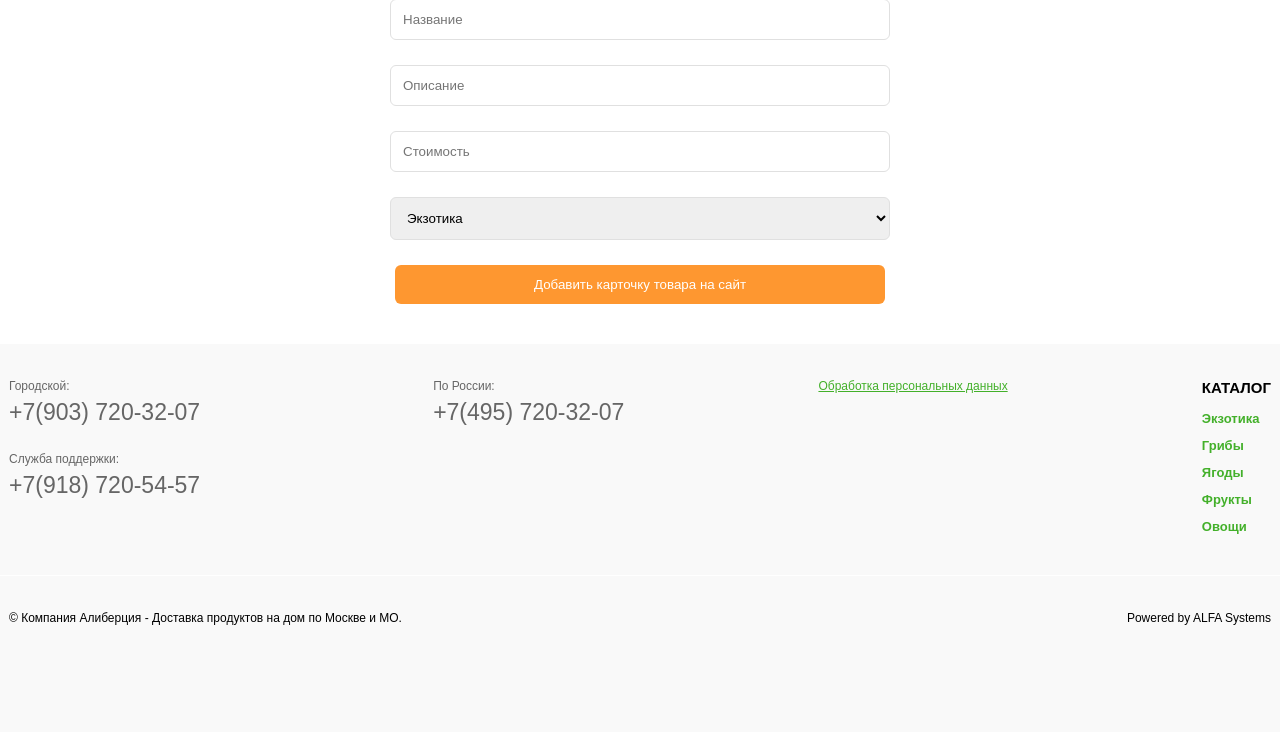
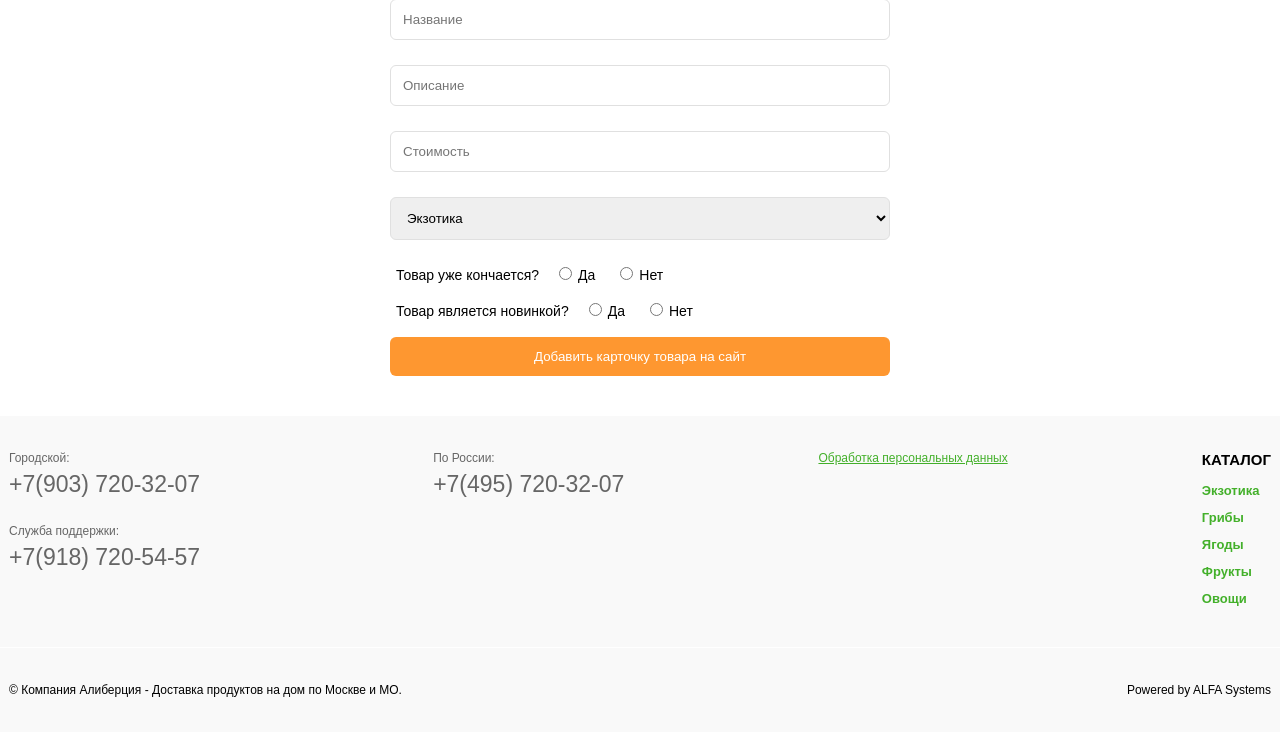
Before and after one commit to Rollfreeze/shopProject, a PHP site: page /add_advertisment.php in a window 1280 px wide. Shown: the part 428-1160 px from the top of the page. Before the commit the page ends 1053 px from the top, so only its background shows below. Run offline with PHP 8.4, Linux system fonts and the light colour scheme.

Commit message:
кончается и новинка

```diff
--- a/src/css/style.css
+++ b/src/css/style.css
@@ -838,7 +838,7 @@ td {
     width: 100%;
 }
 
-.auth_form_button {
+.auth_form_button, .auth_form_button-2 {
     background-color: #FE9730;
     color: #ffffff;
     width: 98%;
@@ -853,8 +853,22 @@ td {
     margin-bottom: 40px;
 }
 
-.auth_form_button:hover {
+.auth_form_button:hover, .auth_form_button-2:hover {
     background-color: #e47a10;
+}
+
+.auth_form_button-2 {
+    width: 100%;
+}
+
+.radio-text {
+    font-size: 14px;
+    color: #000;
+    font-family: sans-serif;
+    padding-top: 2px;
+    padding-left: 6px;
+    margin-right: 25px;
+    display: inline-block;
 }
 
 .good-item-page-avatar {
--- a/src/pages/add_advertisment.php
+++ b/src/pages/add_advertisment.php
@@ -40,8 +40,23 @@
                     <option value="Фрукты">Фрукты</option>
                     <option value="Овощи">Овощи</option>
                 </select>
+                <div class="radio-box">
+                    <p class="radio-text" style="margin-right: 20px;">Товар уже кончается?</p>
+                    <input type="radio" value="true" name="is_running_out_soon" id="running_out_soon_ture">
+                    <label for="running_out_soon_ture" class="radio-text">Да</label>
+                    <input type="radio" value="false" name="is_running_out_soon" id="running_out_soon_false">
+                    <label for="running_out_soon_false" class="radio-text">Нет</label>
+                </div>
 
-                <button class="auth_form_button" type="submit">Добавить карточку товара на сайт</button>
+                <div class="radio-box">
+                    <p class="radio-text" style="margin-right: 20px;">Товар является новинкой?</p>
+                    <input type="radio" value="true" name="is_new" id="new_true">
+                    <label for="new_true" class="radio-text">Да</label>
+                    <input type="radio" value="false" name="is_new" id="new_false">
+                    <label for="new_false" class="radio-text">Нет</label>
+                </div>
+
+                <button class="auth_form_button-2" type="submit">Добавить карточку товара на сайт</button>
                 <!-- <button class="product-button">Купить продукт</button> -->
             </form>
         </div>
--- a/src/pages/index.php
+++ b/src/pages/index.php
@@ -25,7 +25,7 @@
             <div class="filter-row">
                 <button class="filter-item-active">Все</button>
                 <button class="filter-item">Избранное</button>
-                <button class="filter-item">Лидеры продаж</button>
+                <button class="filter-item">Скоро заканчивается</button>
                 <button class="filter-item">Новинки</button>
             </div>
 
```
